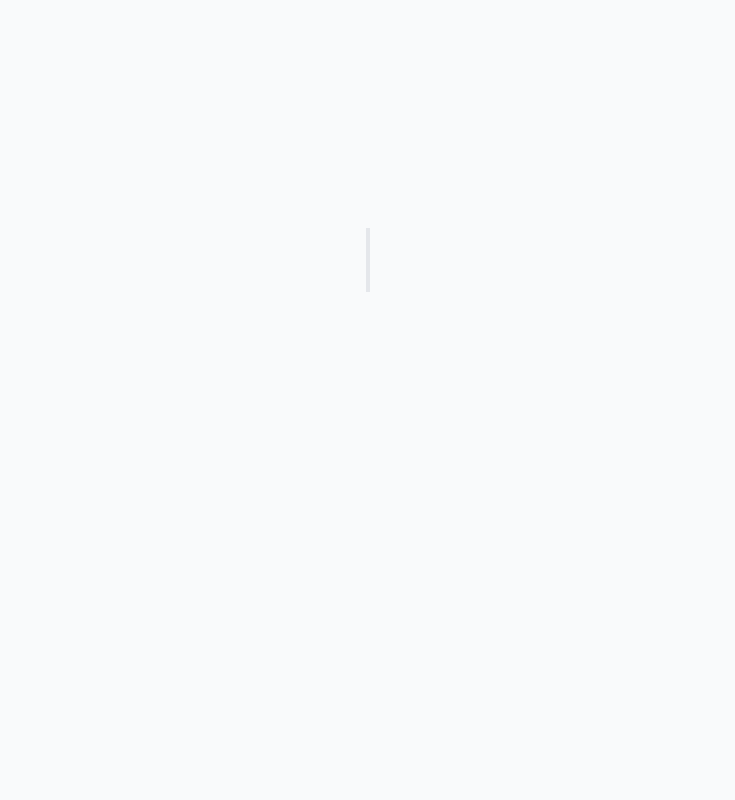
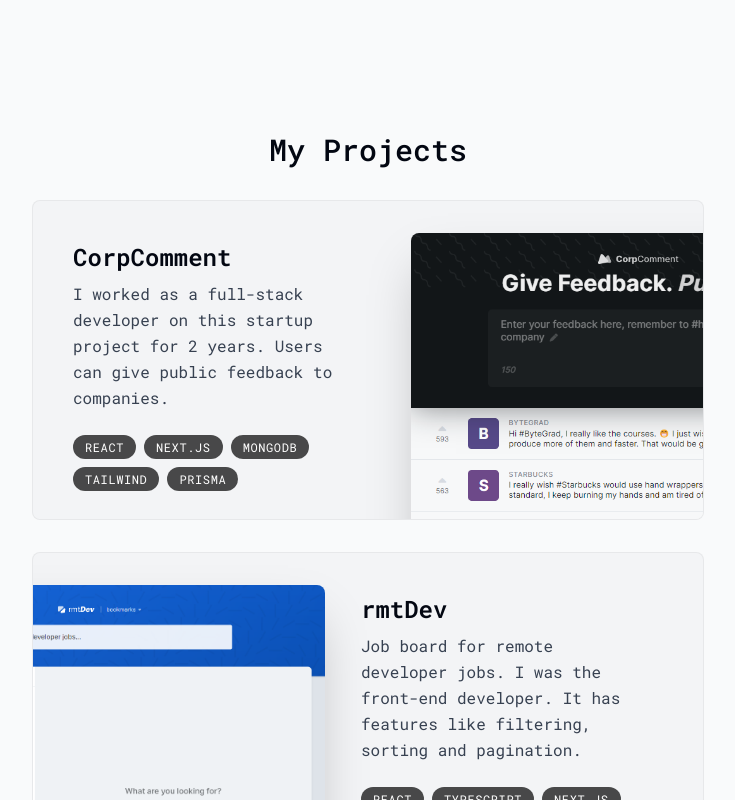
Before and after one commit to guanghui28/guanghui-s_portfolio, a Next.js app: page / in a window 1280 px wide. Shown: the part 1260-2060 px from the top of the page, without its empty margins (272-1007 px from the left). Built offline with nearby package versions, Linux system fonts and the light colour scheme.

Commit message:
project section

```diff
--- a/app/page.tsx
+++ b/app/page.tsx
@@ -1,5 +1,6 @@
 import About from "@/components/about";
 import Intro from "@/components/intro";
+import Projects from "@/components/projects";
 import SectionDivider from "@/components/section-divider";
 
 const Page = () => {
@@ -8,7 +9,7 @@
 			<Intro />
 			<SectionDivider />
 			<About />
-			<SectionDivider />
+			<Projects />
 		</main>
 	);
 };
--- a/components/about.tsx
+++ b/components/about.tsx
@@ -1,8 +1,15 @@
+"use client";
 import SectionHeading from "./section-heading";
+import { motion } from "framer-motion";
 
 const About = () => {
 	return (
-		<section className="mb-28 max-w-[45rem] text-center leading-8 sm:mb-40">
+		<motion.section
+			initial={{ opacity: 0, y: 100 }}
+			animate={{ opacity: 1, y: 0 }}
+			transition={{ delay: 0.175 }}
+			className="mb-28 max-w-[45rem] text-center leading-8 sm:mb-40"
+		>
 			<SectionHeading>About me</SectionHeading>
 			<p className="mb-3">
 				After graduating with a degree in{" "}
@@ -30,7 +37,7 @@
 				<span className="font-medium">history and philosophy</span>. I'm also
 				learning how to play the guitar.
 			</p>
-		</section>
+		</motion.section>
 	);
 };
 
--- /dev/null
+++ b/components/project.tsx
@@ -0,0 +1,56 @@
+"use client";
+
+import { projectsData } from "@/lib/data";
+import Image from "next/image";
+import { useScroll, motion, useTransform } from "framer-motion";
+import { useRef } from "react";
+
+type ProjectType = (typeof projectsData)[number];
+
+function Project({ title, description, tags, imageUrl }: ProjectType) {
+	const ref = useRef<HTMLDivElement>(null);
+
+	const { scrollYProgress } = useScroll({
+		target: ref,
+		offset: ["0 1", "1.33 1"],
+	});
+
+	const scaleProgress = useTransform(scrollYProgress, [0, 1], [0.8, 1]);
+	const opacityProgress = useTransform(scrollYProgress, [0, 1], [0.6, 1]);
+	return (
+		<motion.div
+			ref={ref}
+			style={{
+				scale: scaleProgress,
+				opacity: opacityProgress,
+			}}
+			className="group mb-3 sm:mb-8 last:mb-0"
+		>
+			<section className=" rounded-lg bg-gray-100 max-w-[42rem] border border-black/5 overflow-hidden sm:pr-8 relative sm:h-[20rem] hover:bg-gray-200 transition">
+				<div className="py-4  px-5 pb-7 sm:pl-10 sm:pr-2 sm:pt-10 sm:max-w-[50%] flex flex-col h-full group-even:ml-[18rem]">
+					<h3 className="text-2xl font-semibold">{title}</h3>
+					<p className="mt-2 leading-relaxed text-gray-700">{description}</p>
+					<ul className="mt-4 flex flex-wrap gap-2 sm:mt-auto">
+						{tags.map((tag, index) => (
+							<li
+								className="bg-black/[0.7] text-white uppercase tracking-wider rounded-full px-3 py-1 text-xs"
+								key={index}
+							>
+								{tag}
+							</li>
+						))}
+					</ul>
+				</div>
+
+				<Image
+					src={imageUrl}
+					alt="Project I worked on"
+					quality={95}
+					className="absolute top-8 -right-40 w-[28.25rem] rounded-t-lg shadow-2xl group-even:right-[initial] group-even:-left-40 group-hover:-translate-x-3 group-hover:translate-y-3 group-hover:-rotate-2 transition group-hover:scale-[1.04] group-even:group-hover:translate-x-3 group-even:group-hover:rotate-2"
+				/>
+			</section>
+		</motion.div>
+	);
+}
+
+export default Project;
--- /dev/null
+++ b/components/projects.tsx
@@ -0,0 +1,21 @@
+import SectionHeading from "./section-heading";
+import { projectsData } from "@/lib/data";
+import Project from "./project";
+import React from "react";
+
+const Projects = () => {
+	return (
+		<section className="">
+			<SectionHeading>My Projects</SectionHeading>
+			<div className="">
+				{projectsData.map((project, index) => (
+					<React.Fragment key={index}>
+						<Project {...project} />
+					</React.Fragment>
+				))}
+			</div>
+		</section>
+	);
+};
+
+export default Projects;
--- a/components/section-heading.tsx
+++ b/components/section-heading.tsx
@@ -1,7 +1,11 @@
 import { ReactNode } from "react";
 
 const SectionHeading = ({ children }: { children: ReactNode }) => {
-	return <h2 className="text-3xl font-medium capitalize mb-8">{children}</h2>;
+	return (
+		<h2 className="text-3xl font-medium capitalize mb-8 text-center">
+			{children}
+		</h2>
+	);
 };
 
 export default SectionHeading;
```
